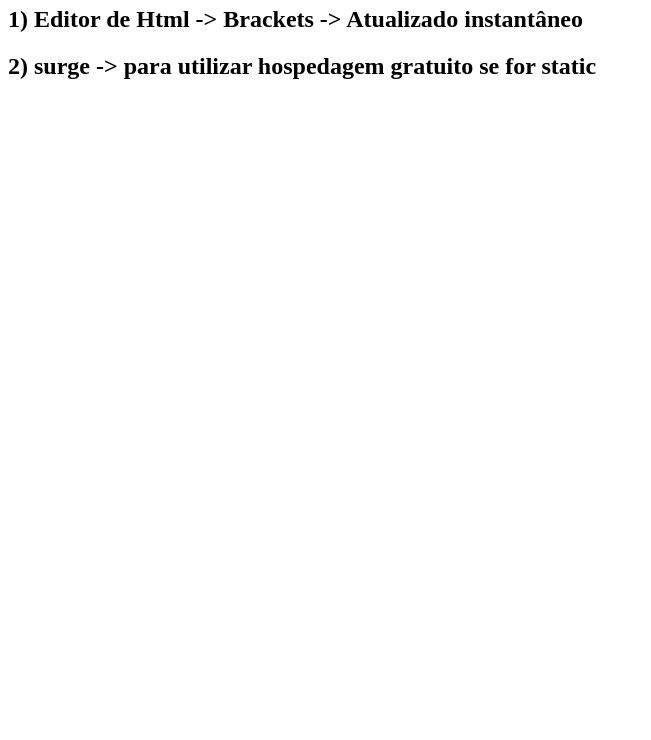
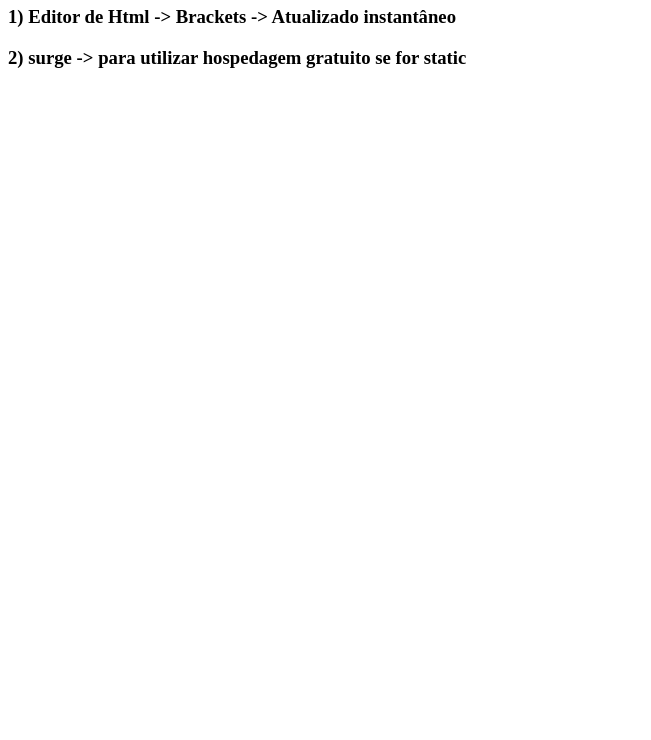
Before and after one commit to giomerito/proj_abnt, a plain HTML site: page docs/index.html in a window 1280 px wide. Shown: the part 60-800 px from the top of the page, without its empty margins (0-651 px from the left). Drawn offline with Linux system fonts and the light colour scheme.

Commit message:
Criação do docs

```diff
--- a/docs/index.html
+++ b/docs/index.html
@@ -1,11 +1,12 @@
 <DOCTYPE html>
 <html>
     <head>
+        <meta charset="UTF-8" />
         <title>Projeto de Front-End</title>
     </head>
     <body>
         <h1>Projeto de Fundamentos de Front-End</h1>
-        <h2>1) Editor de Html -> Brackets -> Atualizado instantâneo</h2>
-        <h2>2) surge -> para utilizar hospedagem gratuito se for static</h2>
+        <h3>1) Editor de Html -> Brackets -> Atualizado instantâneo</h3>
+        <h3>2) surge -> para utilizar hospedagem gratuito se for static</h3>
     </body>
 </html>
```
